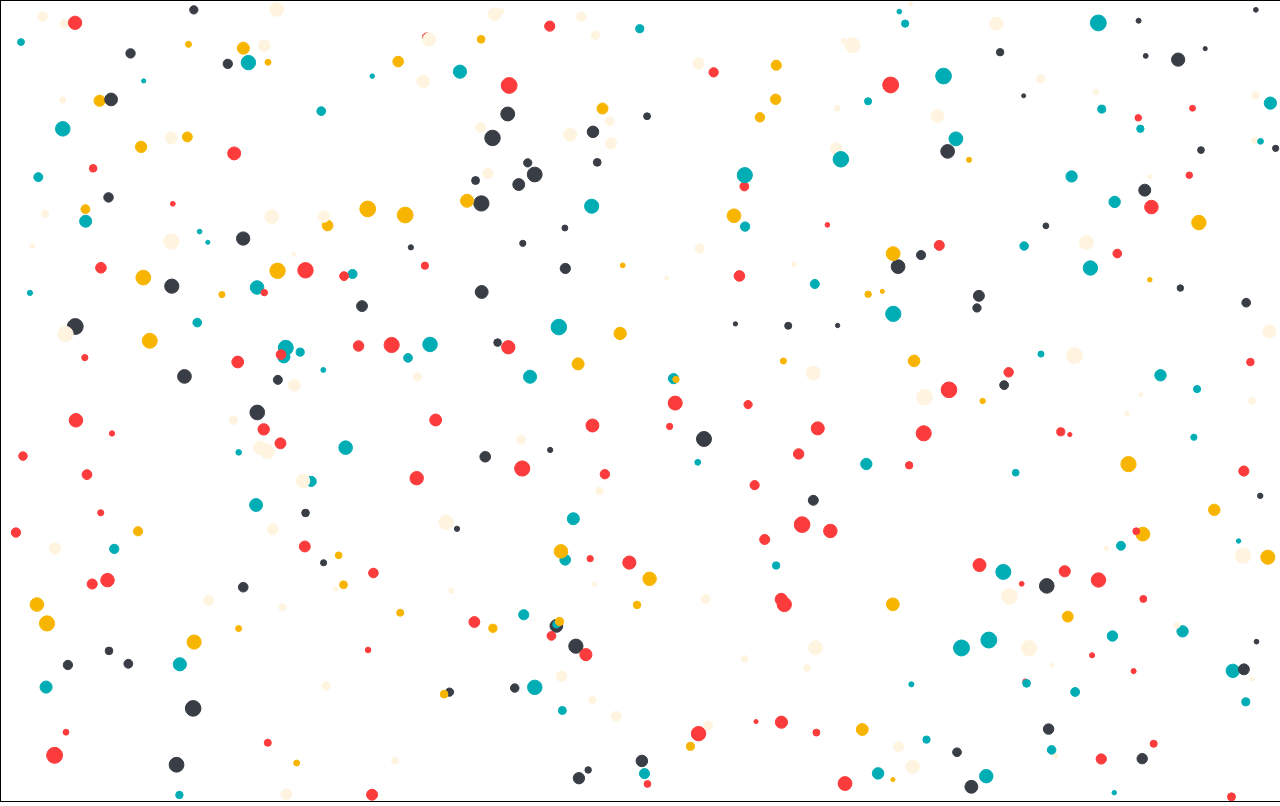
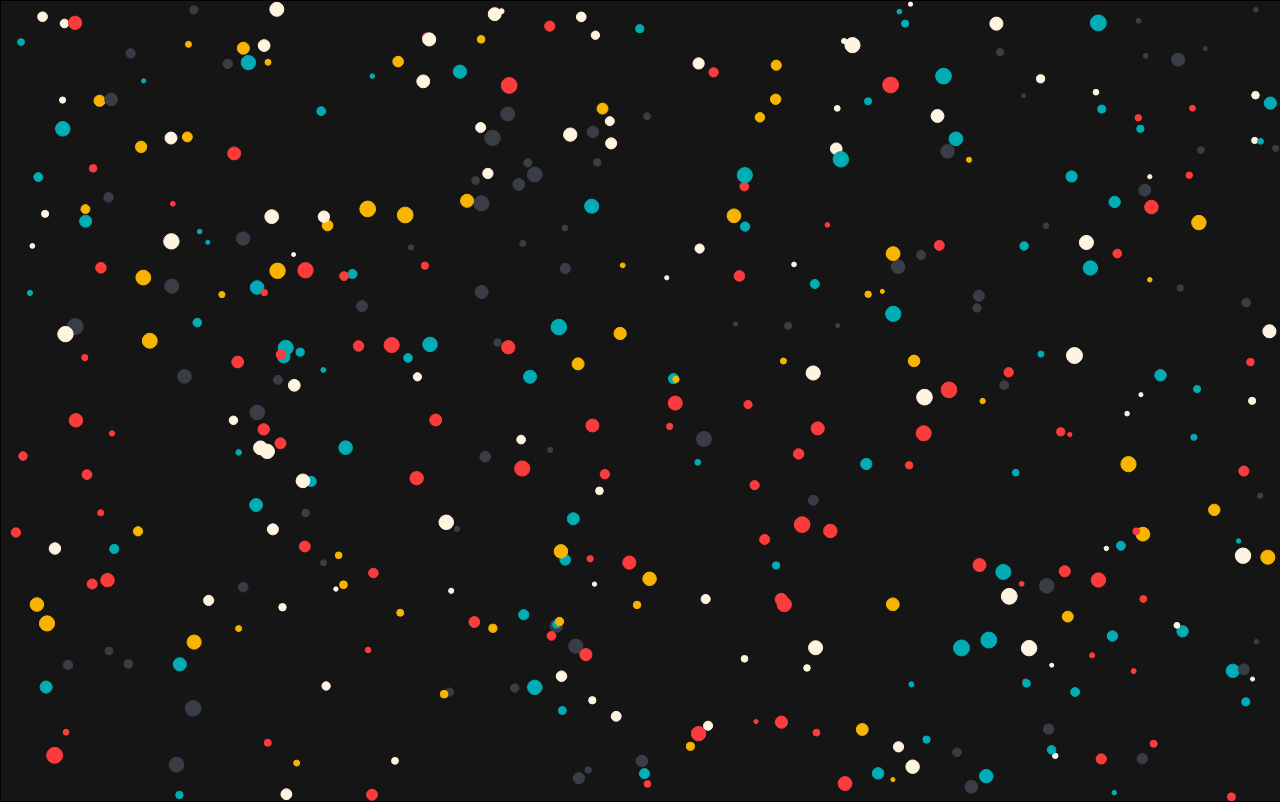
Before and after one commit to hannanhafeez/CanvasJS, a plain HTML site: page canvas/index.html in a window 1280 px wide. Drawn offline with Linux system fonts and the light colour scheme.

Commit message:
Update index.html

```diff
--- a/canvas/index.html
+++ b/canvas/index.html
@@ -8,7 +8,7 @@
 	<link rel="stylesheet" type="text/css" media="screen" href="css/style.css" />
 </head>
 <body>
-	<canvas>
+	<canvas style="background-color:rgb(21, 21, 21)">
 	</canvas>
 
 	<script src="canvas.js"></script>
```
